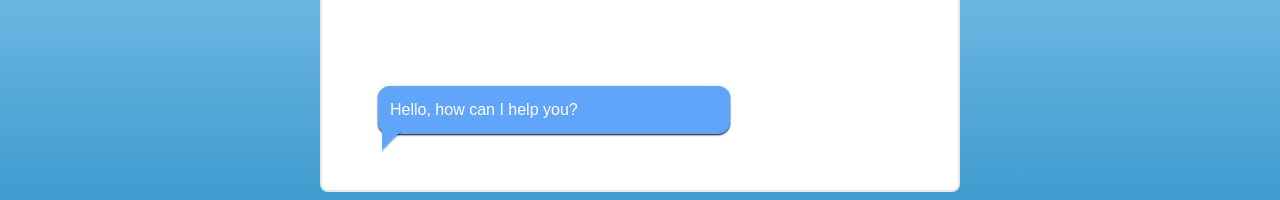
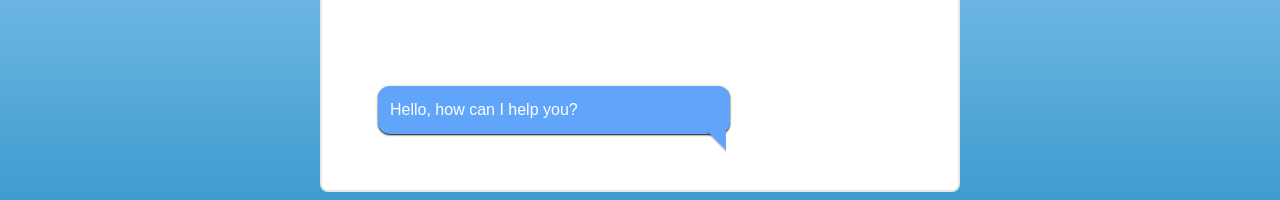
Before and after one commit to harunugurlu/webchat, a React (Create React App) app in the folder frontend/: page / in a window 1280 px wide. Shown: the part 320-520 px from the top of the page. Built offline with nearby package versions, Linux system fonts and the light colour scheme.

Commit message:
add shadow to outgoing chat bubble

```diff
--- a/frontend/src/components/ChatBubble.tsx
+++ b/frontend/src/components/ChatBubble.tsx
@@ -6,7 +6,7 @@ interface ChatBubbleProps {
 
 export default function ChatBubble(props: ChatBubbleProps) {
 
-    const [messageType, setMessageType] = React.useState<"incoming" | "outgoing">('incoming')
+    const [messageType, setMessageType] = React.useState<"incoming" | "outgoing">('outgoing')
 
     return (
         <div className={`p-4 max-w-sm  h-fit relative chat-bubble-${messageType}`}>
--- a/frontend/src/index.css
+++ b/frontend/src/index.css
@@ -36,11 +36,7 @@ code {
   border-style: solid;
   border-width: 20px 0px 0px 20px;
   border-color: rgb(96 165 250 / var(--tw-bg-opacity)) transparent transparent transparent; /* This color should match your chat bubble's background */
-  --tw-shadow: 0 1px 2px 0 rgb(0 0 0 / 0.05);
-  --tw-shadow-colored: 0 1px 2px 0 var(--tw-shadow-color);
-  box-shadow: var(--tw-ring-offset-shadow, 0 0 #0000), var(--tw-ring-shadow, 0 0 #0000), var(--tw-shadow);
-  --tw-shadow-color: #000;
-  --tw-shadow: var(--tw-shadow-colored);
+  filter: drop-shadow(0 2px 0px rgba(0, 0, 0, 0.212)); /* This emulates shadow-sm */
   right: 20px; /* Adjust as necessary */
   bottom: 0px; /* Adjust to position the tail correctly */
 }
```
